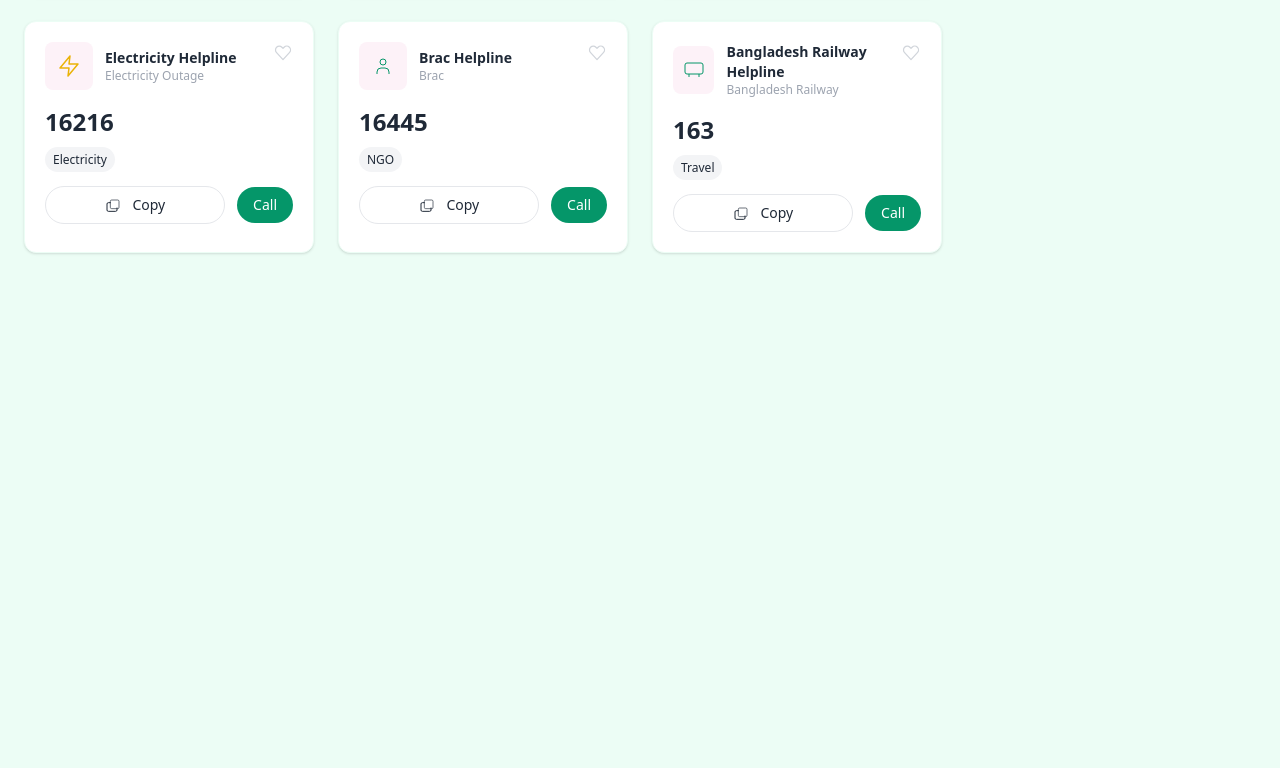
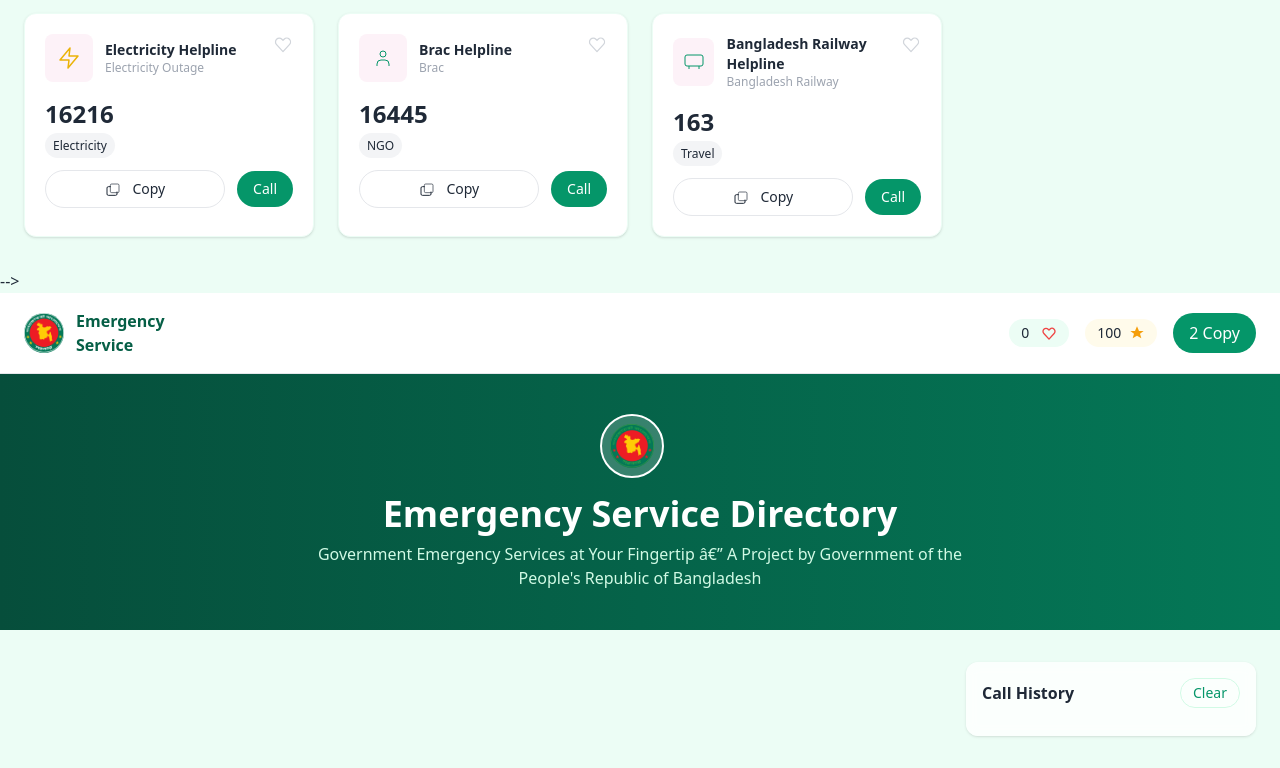
Before and after one commit to Animois/Emergency-Hotline, a plain HTML site: page index.html in a window 1280 px wide. Shown: the part 852-1620 px from the top of the page. Before the commit the page ends 1137 px from the top, so only its background shows below. Drawn offline with nearby package versions, Linux system fonts and the light colour scheme.

Commit message:
css file added

```diff
--- a/index.html
+++ b/index.html
@@ -1,4 +1,4 @@
-<!doctype html>
+<!-- <!doctype html>
 <html lang="en">
 <head>
   <meta charset="utf-8" />
@@ -18,10 +18,10 @@
   <header class="bg-white border-b">
     <div class="max-w-7xl mx-auto px-6 py-4 flex items-center justify-between">
       <div class="flex items-center gap-3">
-        <div class="w-10 h-10 rounded-full bg-emerald-700 text-white font-bold flex items-center justify-center">ES</div>
+        <div class="w-10 h-10 rounded-full bg-emerald-700 text-white font-bold flex items-center justify-center"><img src="assets/logo-dark.png" alt=""></div>
         <div>
-          <div class="text-emerald-800 font-semibold">Emergency Service</div>
-          <div class="text-xs text-gray-500">Government Helplines</div>
+          <div class="text-emerald-800 font-semibold">Emergency <br> Service</div>
+          <!-- <div class="text-xs text-gray-500">Government Helplines</div> -->
         </div>
       </div>
 
@@ -48,7 +48,7 @@
     <div class="max-w-7xl mx-auto px-6 text-center">
       <div class="flex items-center justify-center">
         <div class="w-16 h-16 rounded-full bg-white/20 border-2 border-white flex items-center justify-center mr-4">
-          <div class="w-11 h-11 rounded-full bg-emerald-700 flex items-center justify-center text-white">BD</div>
+          <div class="w-11 h-11 rounded-full bg-emerald-700 flex items-center justify-center text-white"><img src="assets/logo.png" alt=""></div>
         </div>
       </div>
       <h1 class="text-3xl md:text-4xl font-semibold mt-4">Emergency Service Directory</h1>
@@ -239,4 +239,83 @@
     })();
   </script>
 </body>
+</html> -->
+<!doctype html>
+<html lang="en">
+<head>
+  <meta charset="utf-8" />
+  <meta name="viewport" content="width=device-width, initial-scale=1" />
+  <title>Emergency Service Directory</title>
+  <script src="https://cdn.tailwindcss.com"></script>
+  <link rel="stylesheet" href="style.css">
+</head>
+<body class="bg-emerald-50 text-gray-800">
+  <!-- Header -->
+  <header class="bg-white border-b">
+    <div class="max-w-7xl mx-auto px-6 py-4 flex items-center justify-between">
+      <div class="flex items-center gap-3">
+        <div class="w-10 h-10 rounded-full bg-emerald-700 text-white font-bold flex items-center justify-center">
+          <img src="assets/logo-dark.png" alt="">
+        </div>
+        <div>
+          <div class="text-emerald-800 font-semibold">Emergency <br> Service</div>
+        </div>
+      </div>
+
+      <div class="flex items-center gap-4">
+        <div class="flex items-center gap-3 bg-emerald-50 px-3 py-1 rounded-full">
+          <span class="text-sm">0</span>
+          <svg xmlns="http://www.w3.org/2000/svg" class="w-4 h-4 text-red-500" fill="none" viewBox="0 0 24 24" stroke="currentColor">
+            <path stroke-linecap="round" stroke-linejoin="round" stroke-width="2" d="M4.318 6.318a4.5 4.5 0 016.364 0L12 7.636l1.318-1.318a4.5 4.5 0 116.364 6.364L12 21.182 4.318 12.682a4.5 4.5 0 010-6.364z" />
+          </svg>
+        </div>
+        <div class="flex items-center gap-2 bg-amber-50 px-3 py-1 rounded-full">
+          <span class="text-sm">100</span>
+          <svg xmlns="http://www.w3.org/2000/svg" class="w-4 h-4 text-amber-500" viewBox="0 0 24 24" fill="currentColor">
+            <path d="M12 2l3 7h7l-5.5 4 2 7L12 16 5.5 20l2-7L2 9h7z" />
+          </svg>
+        </div>
+        <button class="bg-emerald-600 text-white px-4 py-2 rounded-full">2 Copy</button>
+      </div>
+    </div>
+  </header>
+
+  <!-- Hero -->
+  <section class="bg-gradient-to-r from-emerald-900 to-emerald-700 text-white py-10">
+    <div class="max-w-7xl mx-auto px-6 text-center">
+      <div class="flex items-center justify-center">
+        <div class="w-16 h-16 rounded-full bg-white/20 border-2 border-white flex items-center justify-center mr-4">
+          <div class="w-11 h-11 rounded-full bg-emerald-700 flex items-center justify-center text-white">
+            <img src="assets/logo.png" alt="">
+          </div>
+        </div>
+      </div>
+      <h1 class="text-3xl md:text-4xl font-semibold mt-4">Emergency Service Directory</h1>
+      <p class="mt-2 text-sm md:text-base text-emerald-100 max-w-2xl mx-auto">
+        Government Emergency Services at Your Fingertip — A Project by Government of the People's Republic of Bangladesh
+      </p>
+    </div>
+  </section>
+
+  <!-- Main -->
+  <main class="max-w-7xl mx-auto px-6 py-8">
+    <div class="grid grid-cols-1 lg:grid-cols-4 gap-6">
+      <div class="lg:col-span-3">
+        <div id="cardsGrid" class="grid grid-cols-1 sm:grid-cols-2 lg:grid-cols-3 gap-6"></div>
+      </div>
+
+      <aside class="lg:col-span-1">
+        <div class="bg-white rounded-xl p-4 shadow glass">
+          <div class="flex items-center justify-between mb-3">
+            <h3 class="font-semibold">Call History</h3>
+            <button id="clearHistory" class="text-sm text-emerald-600 px-3 py-1 border border-emerald-100 rounded-full">Clear</button>
+          </div>
+          <ul id="historyList" class="space-y-3 max-h-[72vh] overflow-auto -mr-2 pr-2"></ul>
+        </div>
+      </aside>
+    </div>
+  </main>
+
+  <script src="script.js"></script>
+</body>
 </html>
--- /dev/null
+++ b/style.css
@@ -0,0 +1,5 @@
+/* small custom tweaks */
+.glass {
+    background: rgba(255,255,255,0.8);
+    backdrop-filter: blur(6px);
+  }
```
